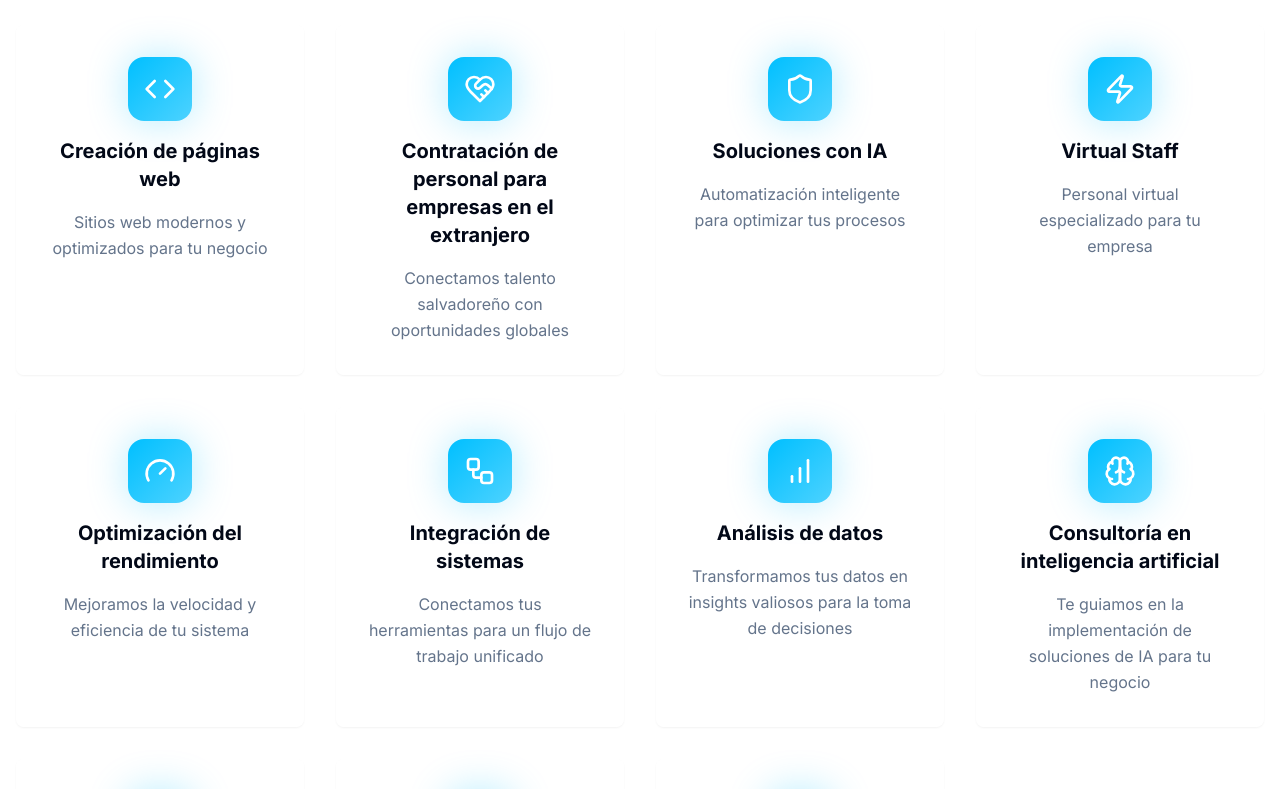
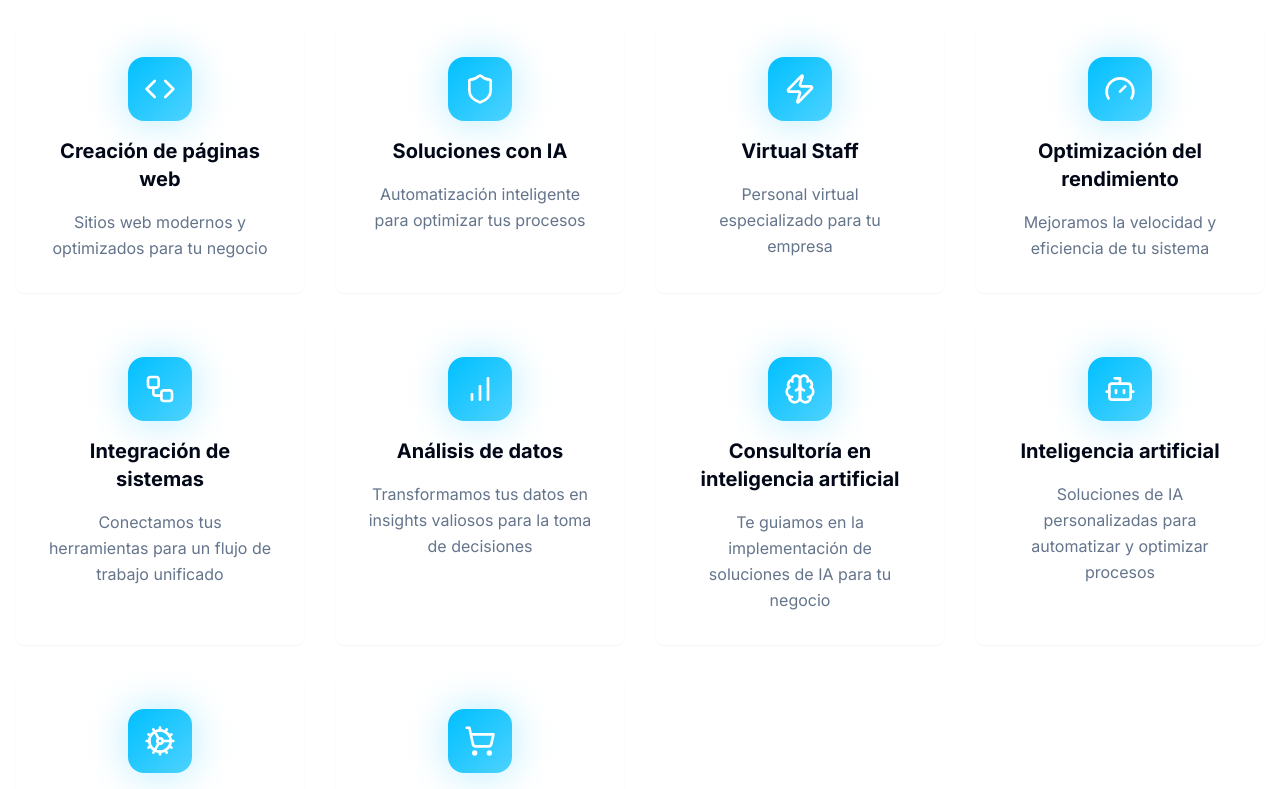
Before and after one commit to oscarcodesv/sivar-ai-forge, a React (Vite) app: page / in a window 1280 px wide. Shown: the part 1160-1949 px from the top of the page. Built offline with nearby package versions, Linux system fonts and the light colour scheme.

Commit message:
Add international hiring service

```diff
--- a/src/components/About.tsx
+++ b/src/components/About.tsx
@@ -1,5 +1,5 @@
 import { Card, CardContent } from "@/components/ui/card";
-import { Code, Zap, HeartHandshake, Shield, Gauge, Workflow, BarChart, Brain, Bot, Cog, ShoppingCart } from "lucide-react";
+import { Code, Zap, Shield, Gauge, Workflow, BarChart, Brain, Bot, Cog, ShoppingCart } from "lucide-react";
 
 const About = () => {
   const features = [
@@ -7,11 +7,6 @@ const About = () => {
       icon: Code,
       title: "Creación de páginas web",
       description: "Sitios web modernos y optimizados para tu negocio"
-    },
-    {
-      icon: HeartHandshake,
-      title: "Contratación de personal para empresas en el extranjero",
-      description: "Conectamos talento salvadoreño con oportunidades globales"
     },
     {
       icon: Shield,
```
